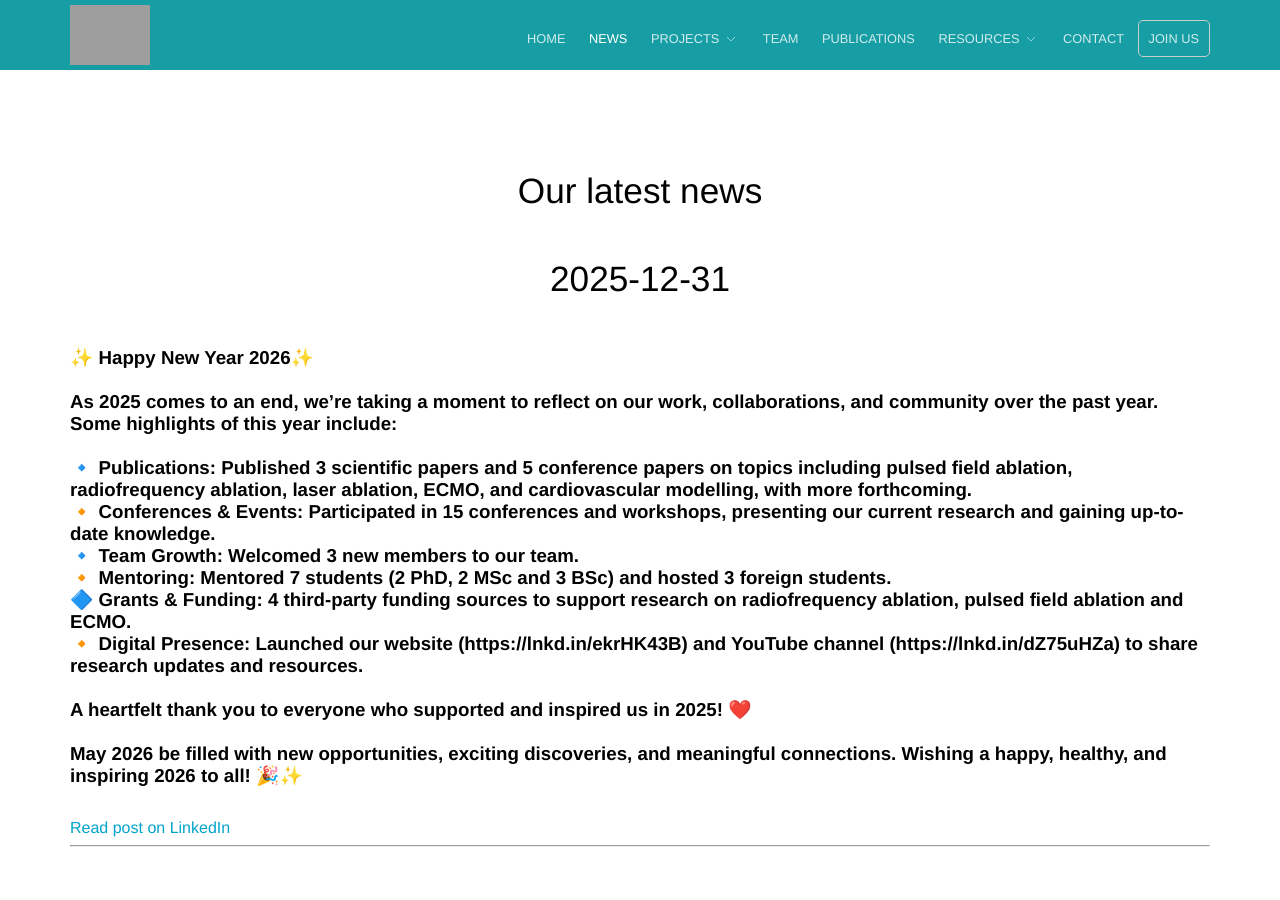
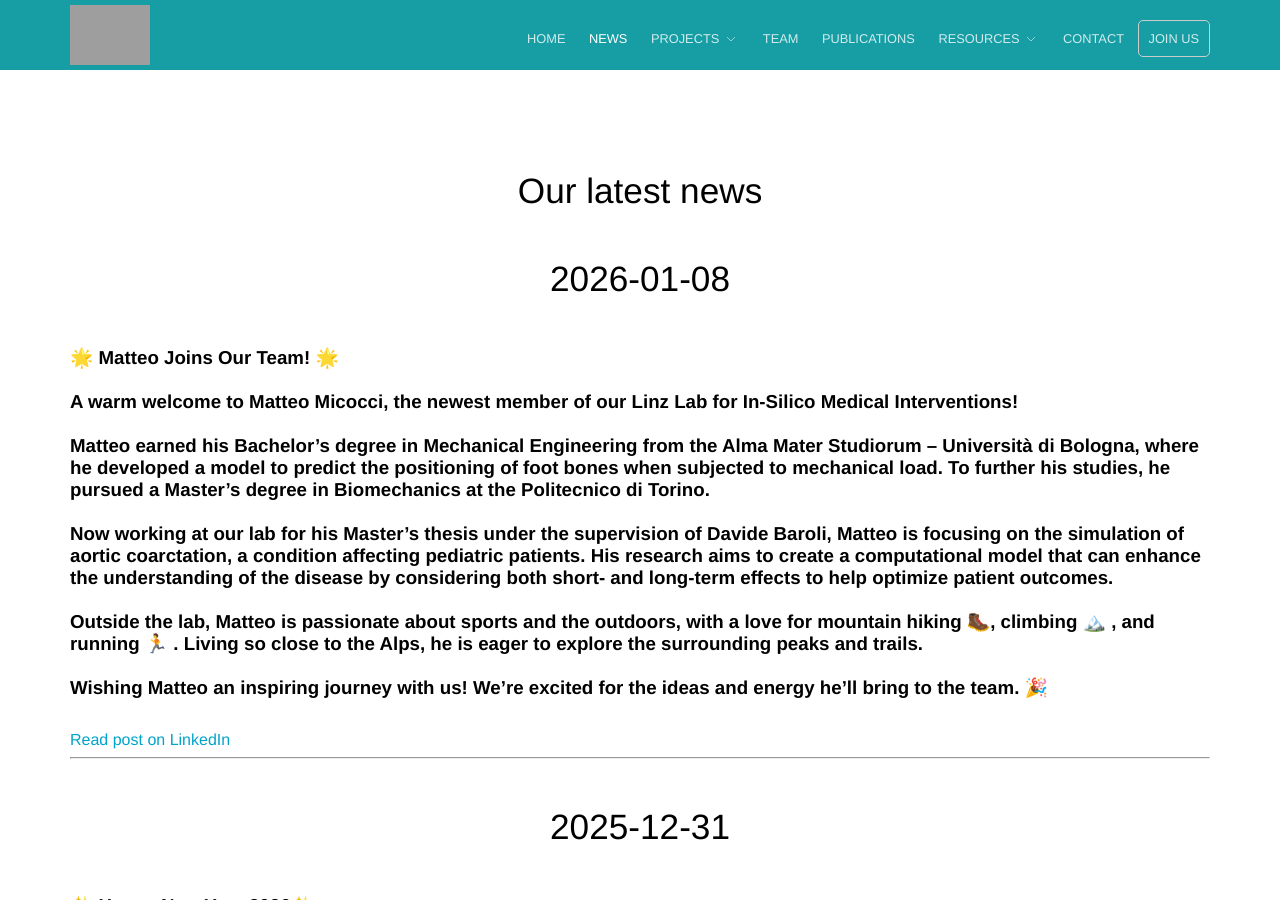
Before and after one commit to linzlabinsilmed/linzlabinsilmed.github.io, a Jekyll site: the page built from news.html, in a window 1280 px wide and 900 px high. Built offline with Jekyll 4.4.1, drawn with Linux system fonts in a browser that asks for light colours; some of the changed text lies outside the part shown; grey boxes are pictures that could not be loaded.

Commit message:
Update LinkedIn feed [auto]

```diff
--- a/_data/linkedin_feed.yml
+++ b/_data/linkedin_feed.yml
@@ -1,3 +1,35 @@
+- title: >-
+    🌟 Matteo Joins Our Team! 🌟
+
+
+    A warm welcome to Matteo Micocci, the newest member of our Linz Lab for
+    In-Silico Medical Interventions!
+
+
+    Matteo earned his Bachelor’s degree in Mechanical Engineering from the Alma
+    Mater Studiorum – Università di Bologna, where he developed a model to
+    predict the positioning of foot bones when subjected to mechanical load. To
+    further his studies, he pursued a Master’s degree in Biomechanics at the
+    Politecnico di Torino.
+
+
+    Now working at our lab for his Master’s thesis under the supervision of
+    Davide Baroli, Matteo is focusing on the simulation of aortic coarctation, a
+    condition affecting pediatric patients. His research aims to create a
+    computational model that can enhance the understanding of the disease by
+    considering both short- and long-term effects to help optimize patient
+    outcomes.
+
+
+    Outside the lab, Matteo is passionate about sports and the outdoors, with a
+    love for mountain hiking 🥾, climbing  🏔️  , and running 🏃 . Living so
+    close to the Alps, he is eager to explore the surrounding peaks and trails.
+
+
+    Wishing Matteo an inspiring journey with us! We’re excited for the ideas and
+    energy he’ll bring to the team. 🎉
+  url: https://www.linkedin.com/posts/linz-lab-for-in-silico-medical-interventions_matteo-joins-our-team-a-warm-welcome-activity-7415044659510501377-3MNE
+  published: 2026-01-08
 - title: >-
     ✨ Happy New Year 2026✨
 
@@ -234,34 +266,3 @@
     collaboration and future projects together!
   url: https://www.linkedin.com/posts/linz-lab-for-in-silico-medical-interventions_numericor-cardiac-modelling-summit-2025-activity-7386718035727888385-RHfU
   published: 2025-10-22
-- title: >-
-    🌟 Video Tutorials 🌟
-
-
-    Our Linz Lab for In-Silico Medical Interventions is also active in teaching
-    at Johannes Kepler Universität Linz! 🎓
-
-
-    To support our students, we’ve prepared several tutorials on segmentation
-    using 3D Slicer and meshing with Salome. Both are open-source tools that can
-    be used in computational modelling pipelines. Watch the tutorials on our
-    YouTube channel and give them a try! 📺
-
-
-    ▶️ YouTube of Linz Lab for In-Silico Medical Interventions:
-
-    https://lnkd.in/e_7HTDDd
-
-
-    🔗Webpage of Linz Lab for In-Silico Medical Interventions:
-
-    https://lnkd.in/ekrHK43B
-
-
-    📌 Resources:
-
-    3D Slicer: https://www.slicer.org/
-
-    Salome: https://lnkd.in/edRqzDhT
-  url: https://www.linkedin.com/posts/linz-lab-for-in-silico-medical-interventions_video-tutorials-our-linz-lab-for-in-silico-activity-7383471640250175489-3q5Z
-  published: 2025-10-13
```
